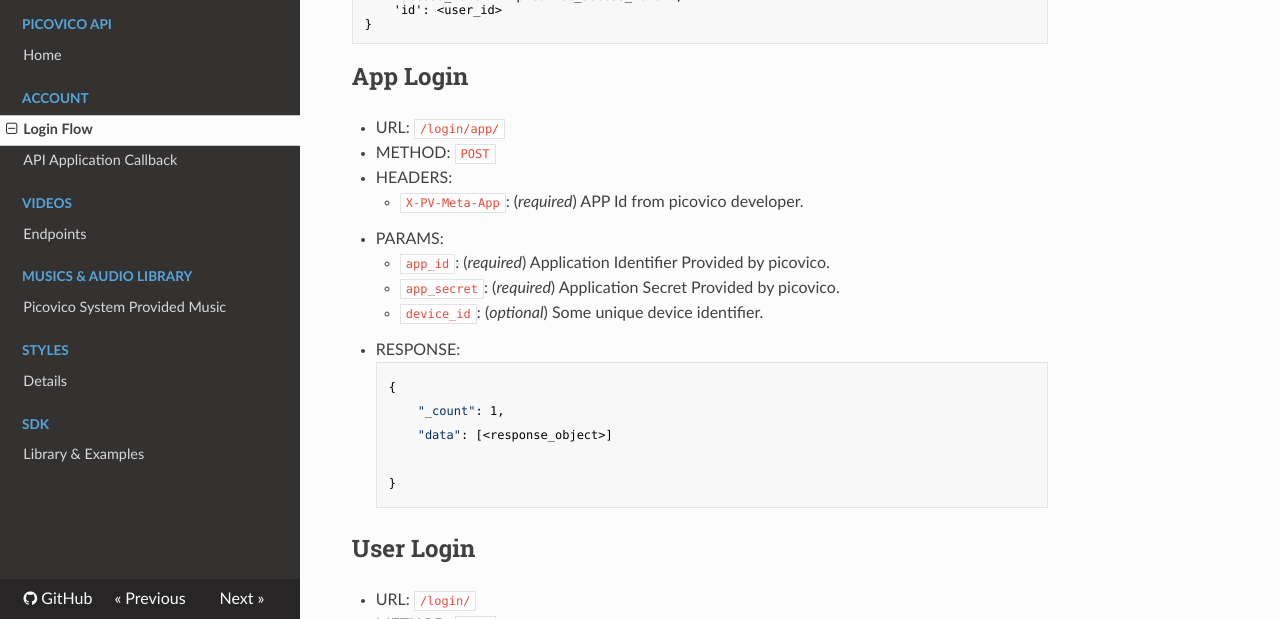
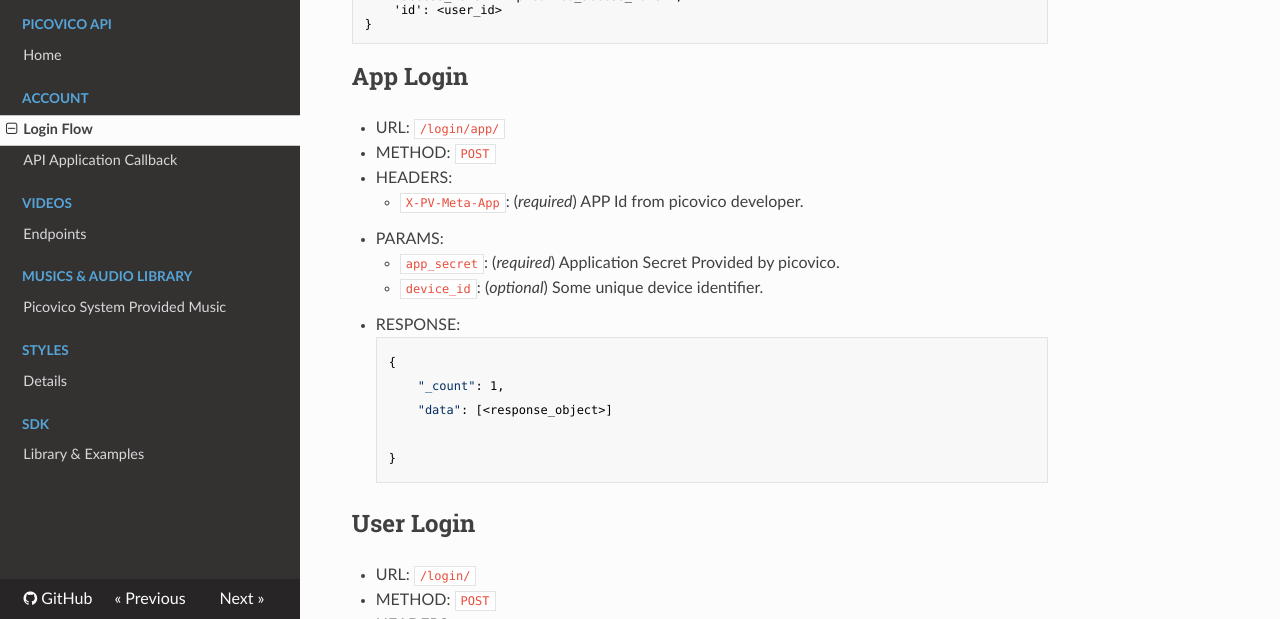
Before and after one commit to picovico/apidocs, an MkDocs documentation site: the page built from docs/account/index.md, in a window 1280 px wide and 900 px high, cut to the strip 281-900 px from the top of the window. Built offline with MkDocs 1.6.1, drawn with Linux system fonts in a browser that asks for light colours; nearby versions of some CDN libraries; old or Windows-style settings are respelled for this version of MkDocs.

Commit message:
redundancy of app_id removed in app login

```diff
--- a/docs/account/index.md
+++ b/docs/account/index.md
@@ -19,7 +19,6 @@
 - HEADERS:
     - `X-PV-Meta-App`: (_required_) APP Id from picovico developer.
 - PARAMS:
-    - `app_id`: (_required_) Application Identifier Provided by picovico.
     - `app_secret`: (_required_) Application Secret Provided by picovico.
     - `device_id`: (_optional_) Some unique device identifier.
 - RESPONSE:
```
